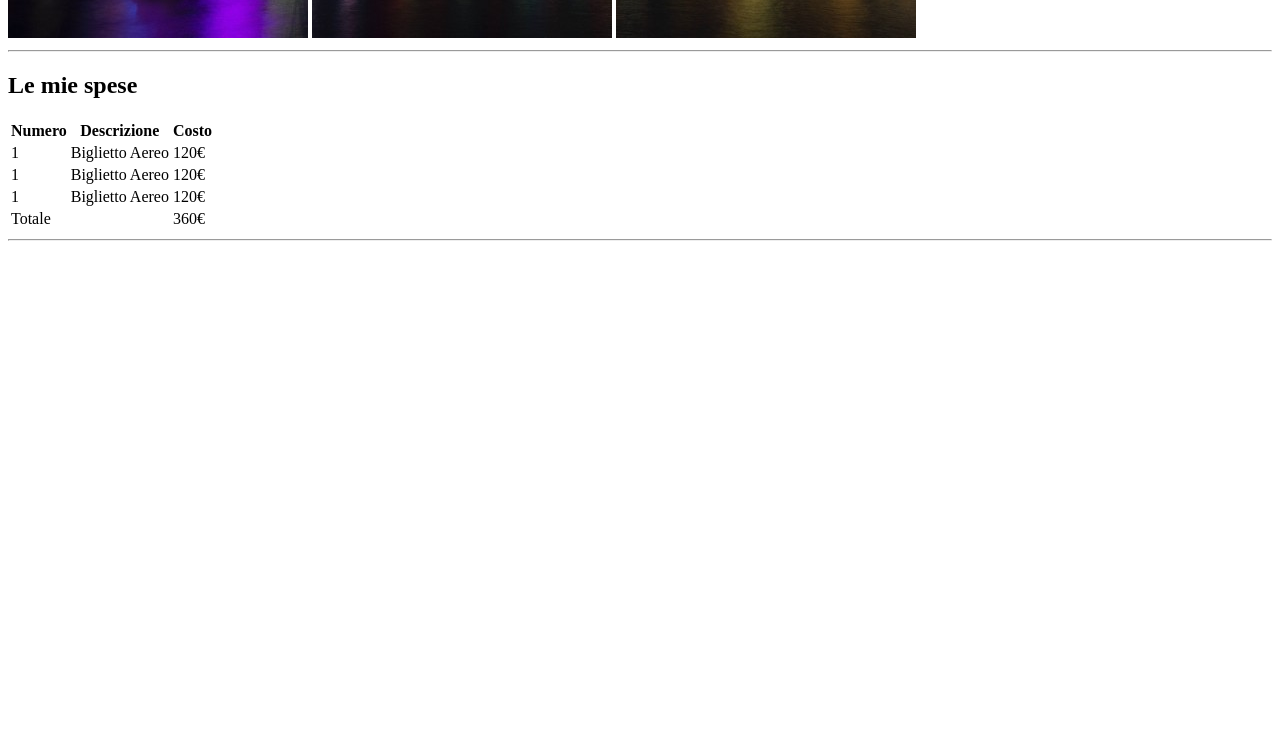
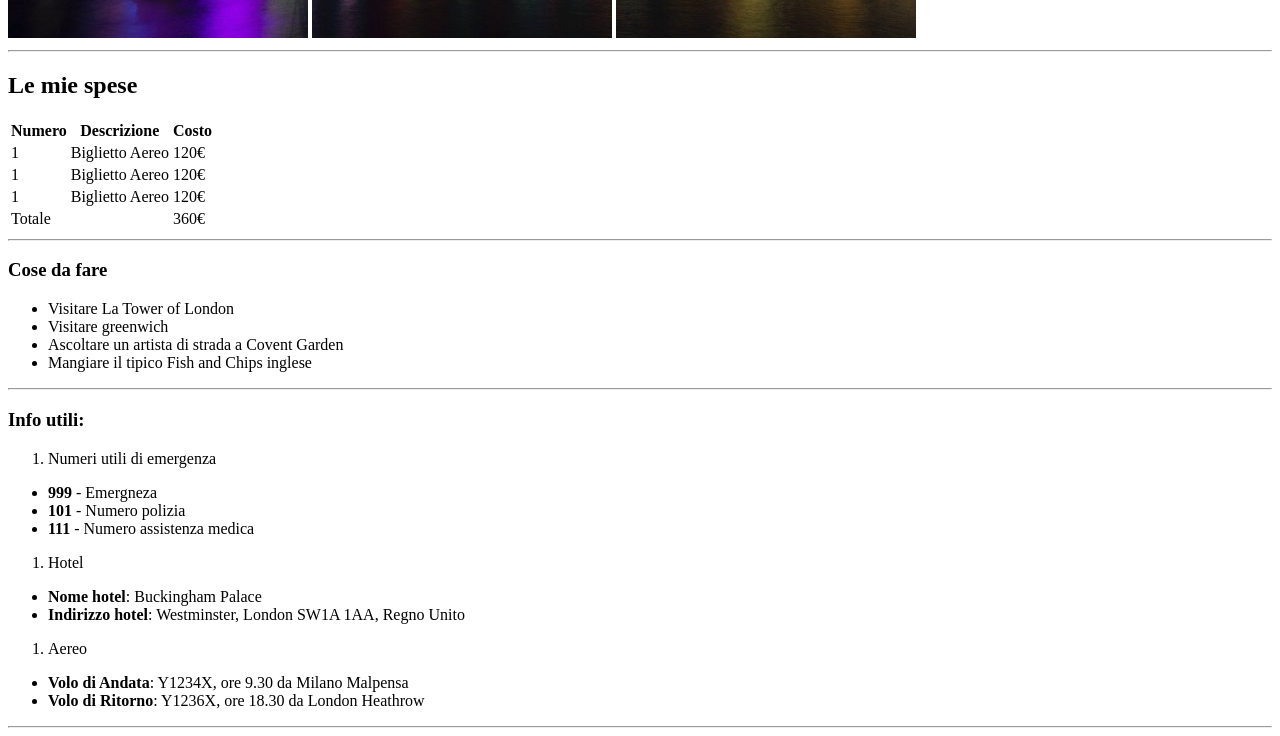
Before and after one commit to Luca-Belardinelli/html-london-trip, a plain HTML site: page Index.html in a window 1280 px wide. Shown: the part 642-1378 px from the top of the page. Before the commit the page ends 891 px from the top, so only its background shows below. Drawn offline with Linux system fonts and the light colour scheme.

Commit message:
useful information

```diff
--- a/Index.html
+++ b/Index.html
@@ -25,8 +25,6 @@
 </body>
 
 <hr/>
-
-<body>
     <h2>Le mie spese</h2>
     <table>
 
@@ -79,6 +77,48 @@
 
     </table>
 
-</body>
+<hr/>
+
+<!-- lista cose da fare -->
+
+<h3>Cose da fare</h3>
+<ul>
+    <li>Visitare La Tower of London</li>
+    <li>Visitare greenwich</li>
+    <li>Ascoltare un artista di strada a Covent Garden</li>
+    <li>Mangiare il tipico Fish and Chips inglese</li>
+</ul>
+
+<!-- chiusura lista cose da fare -->
 
 <hr/>
+
+<!-- lista info utili -->
+
+<h3>Info utili:</h3>
+<ol>
+    <li>Numeri utili di emergenza</li>
+</ol>
+<ul>
+    <li> <strong>999</strong> - Emergneza</li>
+    <li> <strong>101</strong> - Numero polizia</li>
+    <li> <strong>111</strong> - Numero assistenza medica</li>
+</ul>
+<ol>
+    <li>Hotel</li>
+</ol>
+<ul>
+    <li> <strong>Nome hotel</strong>: Buckingham Palace </li>
+    <li> <strong>Indirizzo hotel</strong>: Westminster, London SW1A 1AA, Regno Unito</li>
+</ul>
+<ol>
+    <li>Aereo</li>
+</ol>
+<ul>
+    <li> <strong>Volo di Andata</strong>: Y1234X, ore 9.30 da Milano Malpensa</li>
+    <li> <strong>Volo di Ritorno</strong>: Y1236X, ore 18.30 da London Heathrow</li>
+</ul>
+
+<!-- fine lista info utili -->
+
+<hr/>
```
